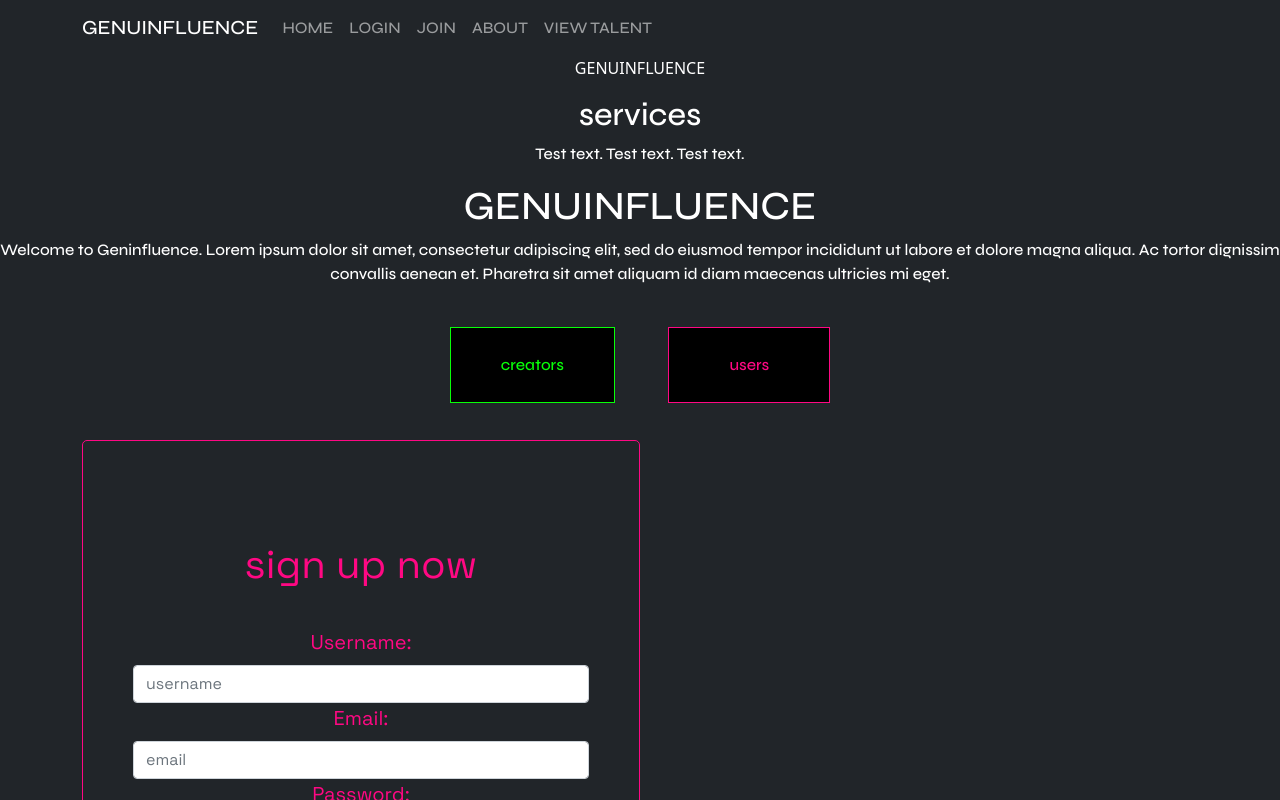
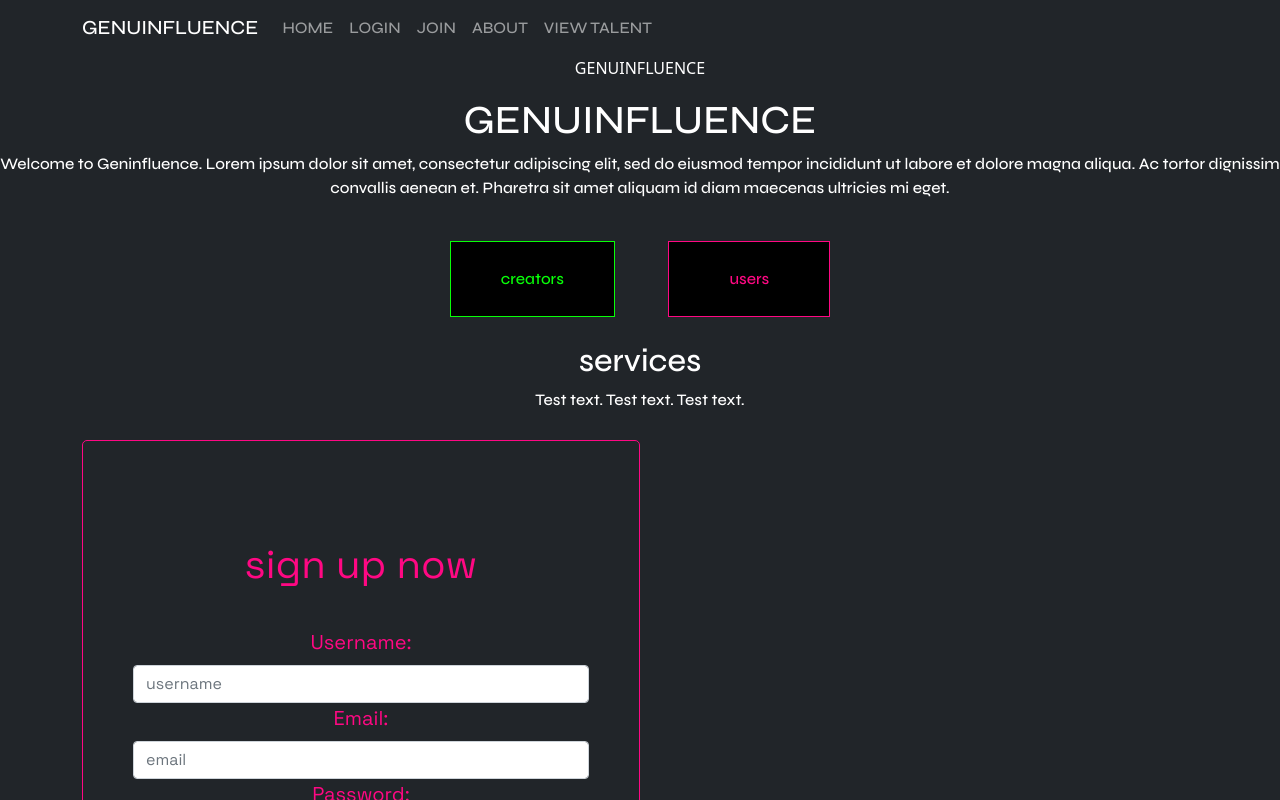
Before and after one commit to elizparisi/genuinfluence, a React (Create React App) app: page / in a window 1280 px wide. Shown: the top 800 px of the page. Built offline with nearby package versions, Linux system fonts and the light colour scheme.

Commit message:
wrap components in router tag + add path, components to home + about

```diff
--- a/src/App.js
+++ b/src/App.js
@@ -17,11 +17,13 @@ function App() {
         <p>
           GENUINFLUENCE
         </p>
-        <About/>
-        <Home/>
-        <SignupForm/>
-        <SigninForm/>
-        <CreateProfile/>
+        <Router>
+          <Route path="/" component={Home} />
+          <About path="/about" component={About} />
+          <SignupForm/>
+          <SigninForm/>
+          <CreateProfile/>
+        </Router>
         </div>
     </div>
   );
```
